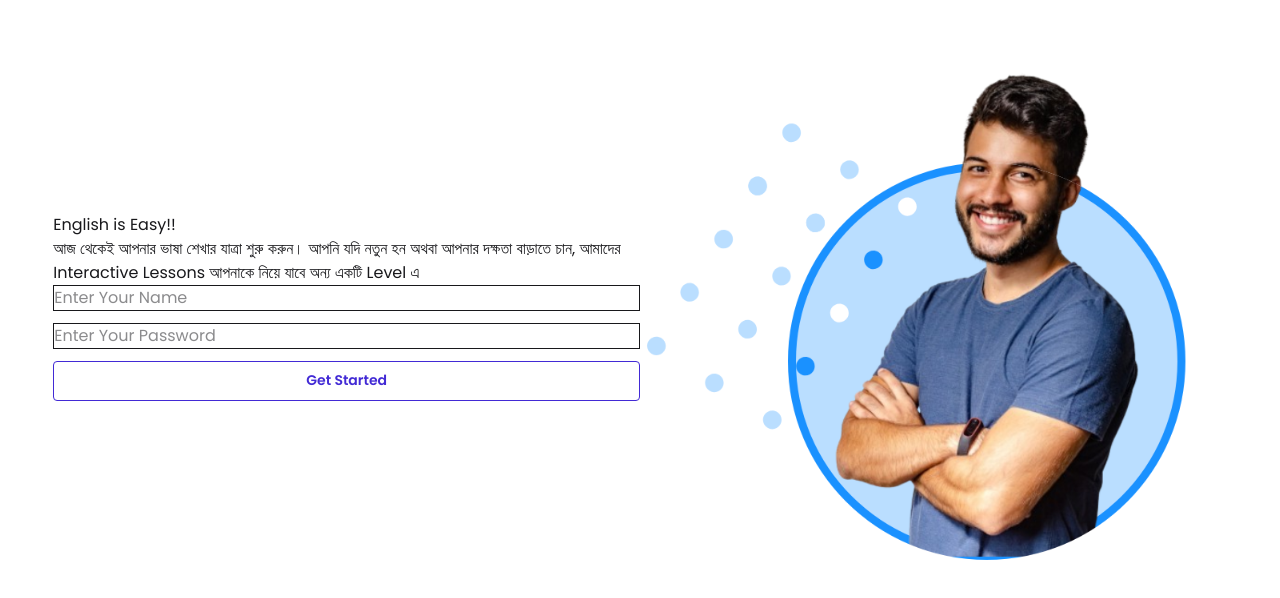
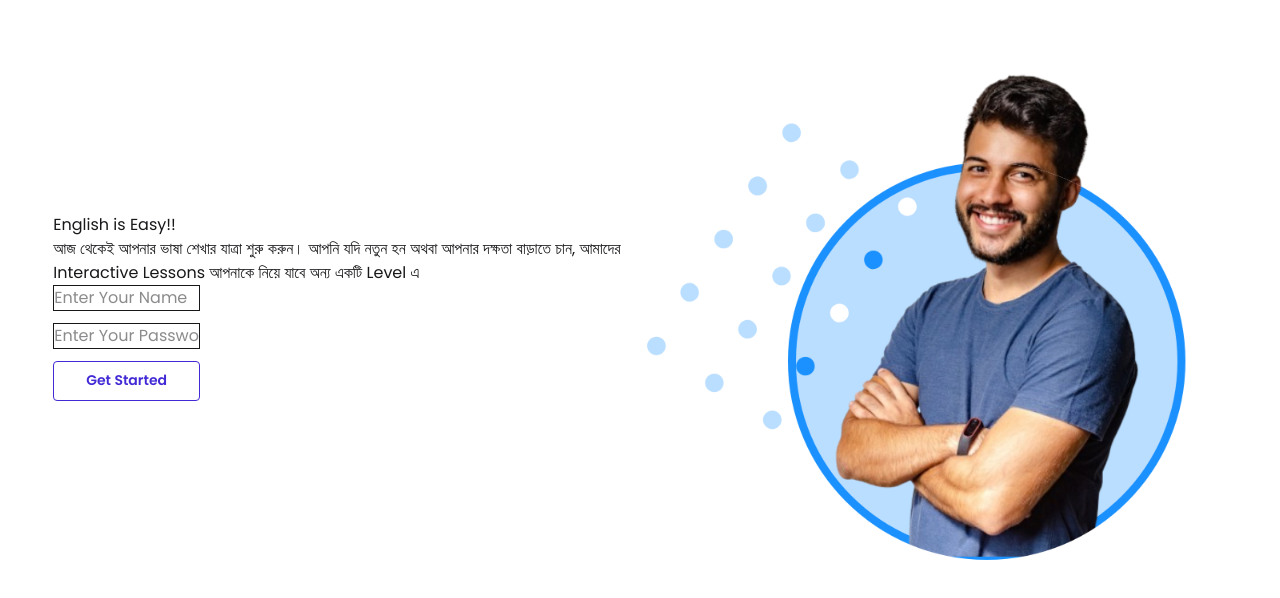
Before and after one commit to RUHUL-AMIN1987/English-Janala_Resources, a plain HTML site: page index.html in a window 1280 px wide. Shown: the part 78-676 px from the top of the page. Drawn offline with nearby package versions, Linux system fonts and the light colour scheme.

```diff
--- a/index.html
+++ b/index.html
@@ -80,7 +80,7 @@
                 অথবা আপনার দক্ষতা বাড়াতে চান, আমাদের Interactive Lessons
                 আপনাকে নিয়ে যাবে অন্য একটি Level এ
             </p>
-            <div class="flex flex-col gap-3">
+            <div class="flex flex-col gap-3 w-1/4">
                 <input type="text" value="" placeholder="Enter Your Name">
                 <input type="text" value="" placeholder="Enter Your Password">
                 <button class="btn btn-outline btn-primary ">Get Started</button>
```
